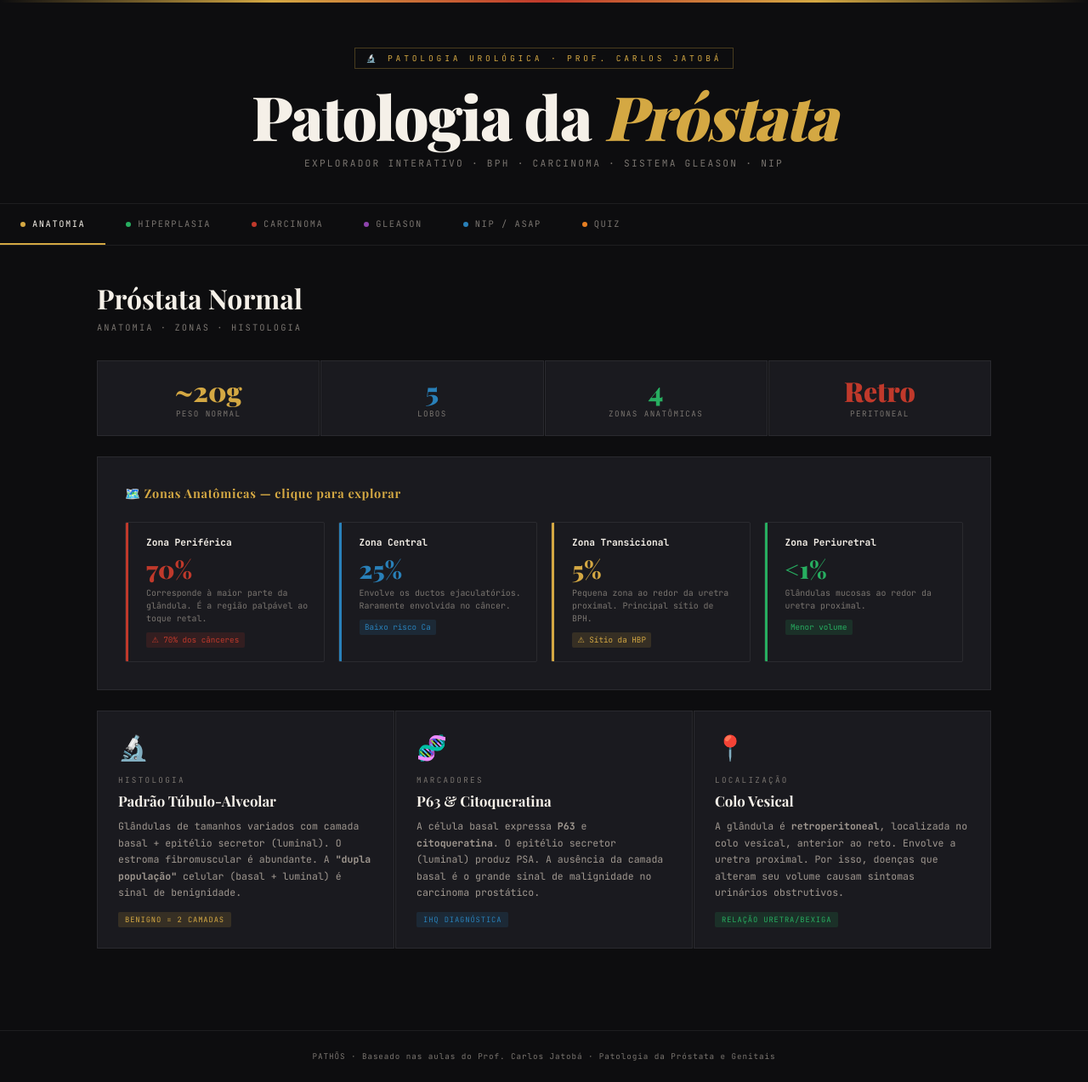
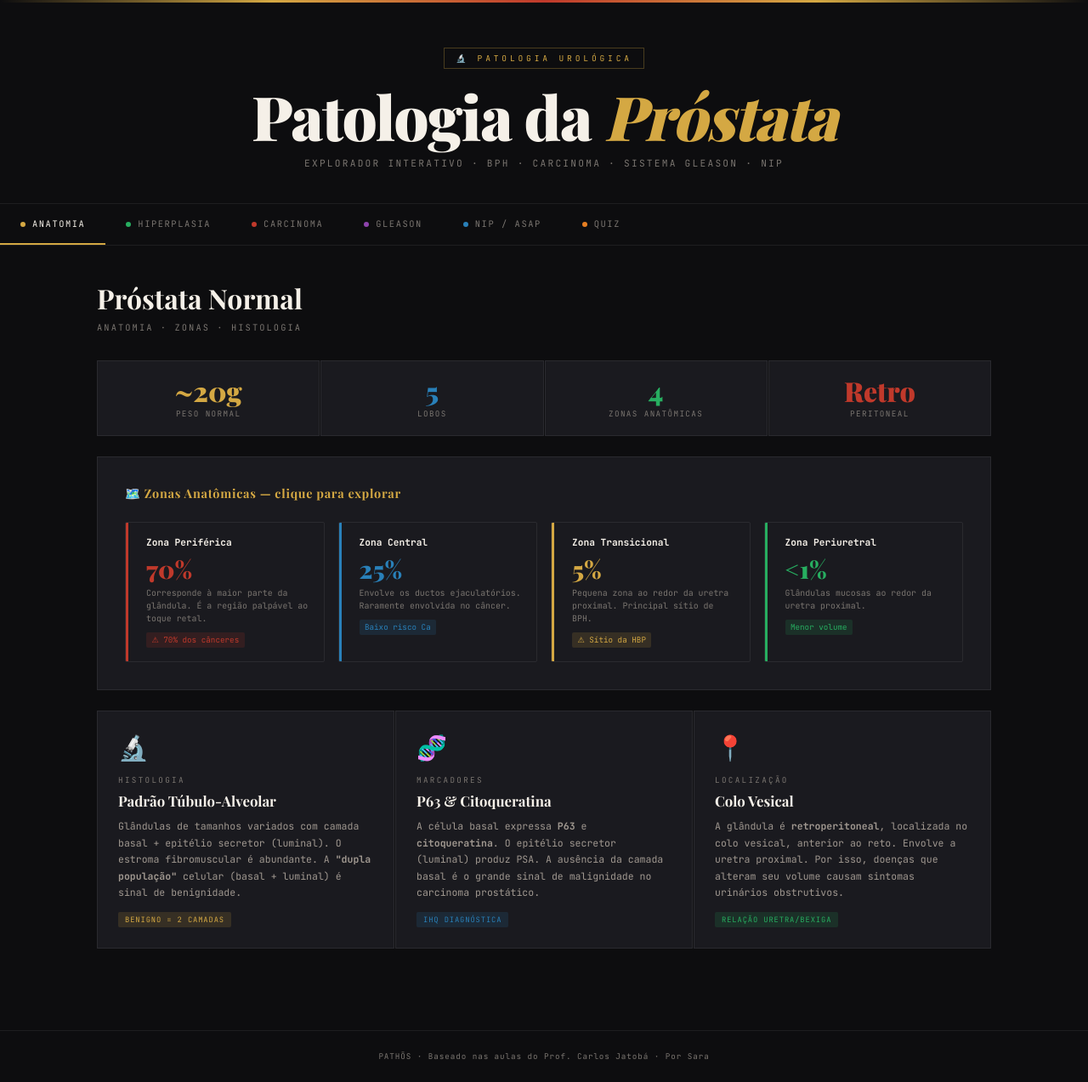
Before and after one commit to sarardc/Memorizzz, a plain HTML site: page index.html in a window 1280 px wide. Shown: the whole page at 85% size. Drawn offline with nearby package versions, Linux system fonts and the light colour scheme; a web font is replaced by a local one.

Commit message:
Update header and footer content in index.html

```diff
--- a/index.html
+++ b/index.html
@@ -451,7 +451,7 @@ footer {
 <body>
 
 <header>
-  <div class="badge">🔬 Patologia Urológica · Prof. Carlos Jatobá</div>
+  <div class="badge">🔬 Patologia Urológica </div>
   <h1>Patologia da <span>Próstata</span></h1>
   <p class="subtitle">Explorador Interativo · BPH · Carcinoma · Sistema Gleason · NIP</p>
 </header>
@@ -868,7 +868,7 @@ footer {
 </main>
 
 <footer>
-  PATHŌS · Baseado nas aulas do Prof. Carlos Jatobá · Patologia da Próstata e Genitais
+  PATHŌS · Baseado nas aulas do Prof. Carlos Jatobá · Por Sara
 </footer>
 
 <script>
```
